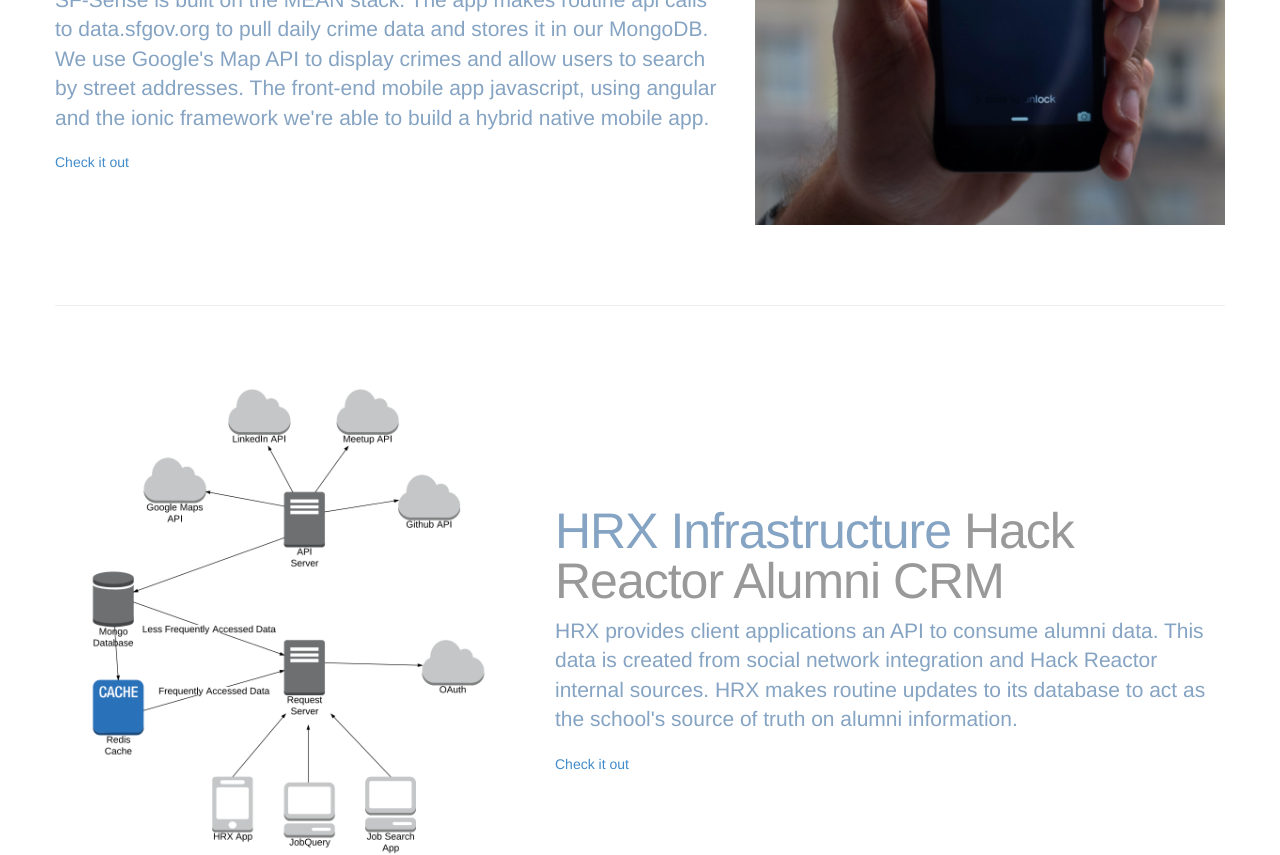
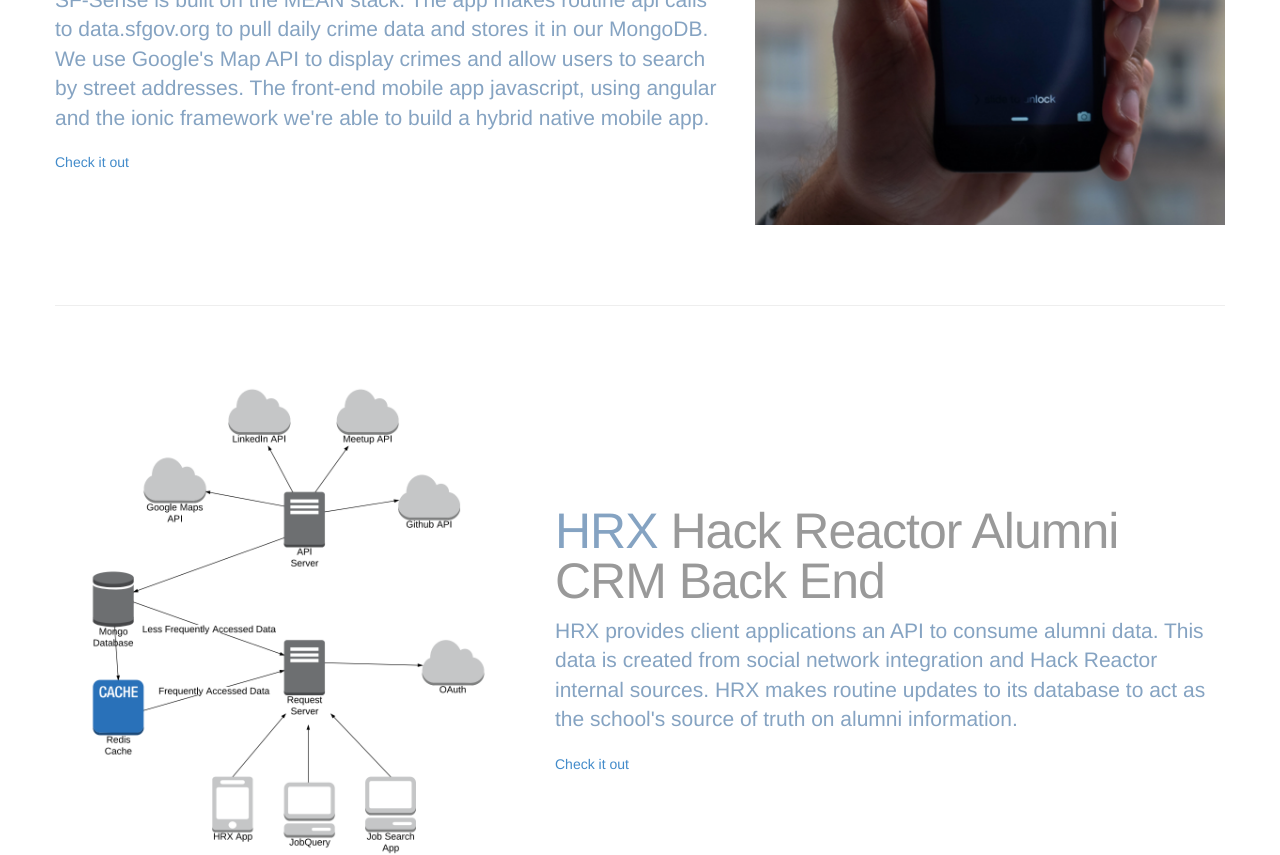
Before and after one commit to rcpeng34/personalsite, a website: page public/html/projects.html in a window 1280 px wide. Shown: the part 245-1100 px from the top of the page. Drawn offline with nearby package versions, Linux system fonts and the light colour scheme; files that its build step writes are made by us from their sources; files whose address does not match are found by name.

Commit message:
Updates hrx title

```diff
--- a/public/html/projects.html
+++ b/public/html/projects.html
@@ -186,7 +186,7 @@
           <img class="featurette-image img-responsive" img src="/assets/hrxsquare.png" alt="HRX Infrastructure">
         </div>
         <div class="col-md-7">
-          <h2 class="featurette-heading">HRX Infrastructure <span class="text-muted">Hack Reactor Alumni CRM</span></h2>
+          <h2 class="featurette-heading">HRX <span class="text-muted">Hack Reactor Alumni CRM Back End</span></h2>
           <p class="lead">HRX provides client applications an API to consume alumni data.
           This data is created from social network integration and Hack Reactor internal sources.
           HRX makes routine updates to its database to act as the school's source of truth on alumni information.</p>
```
